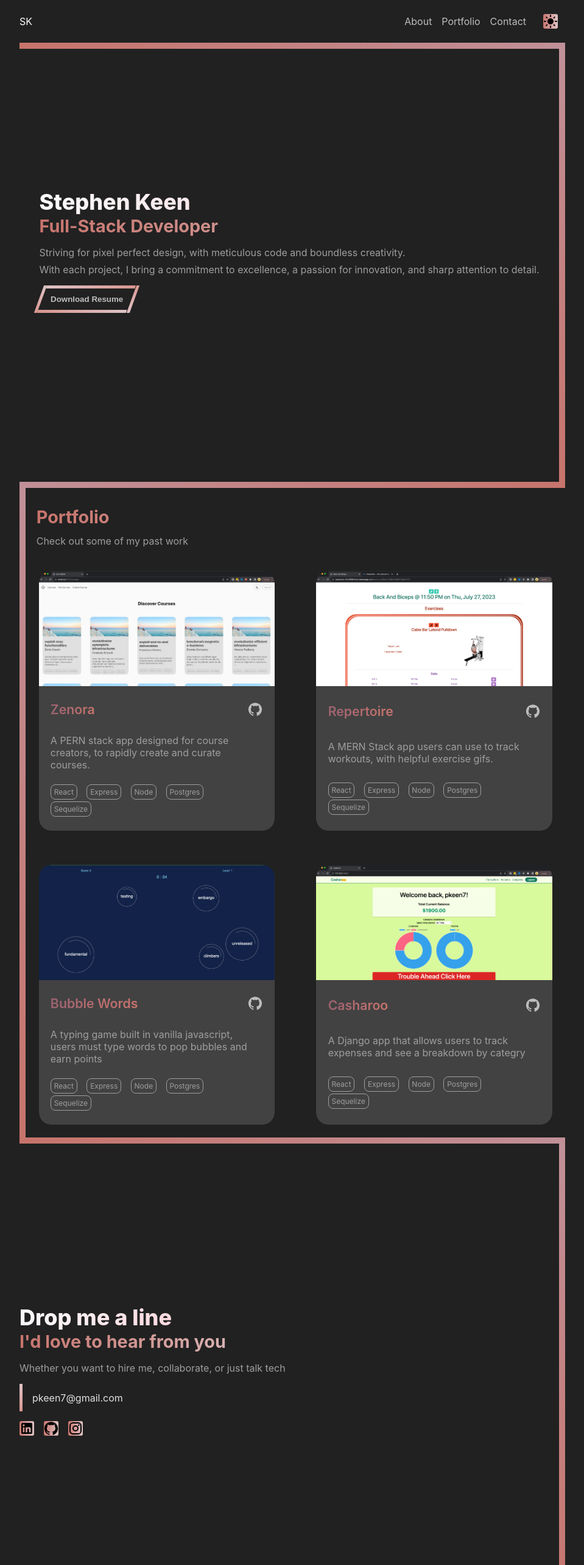
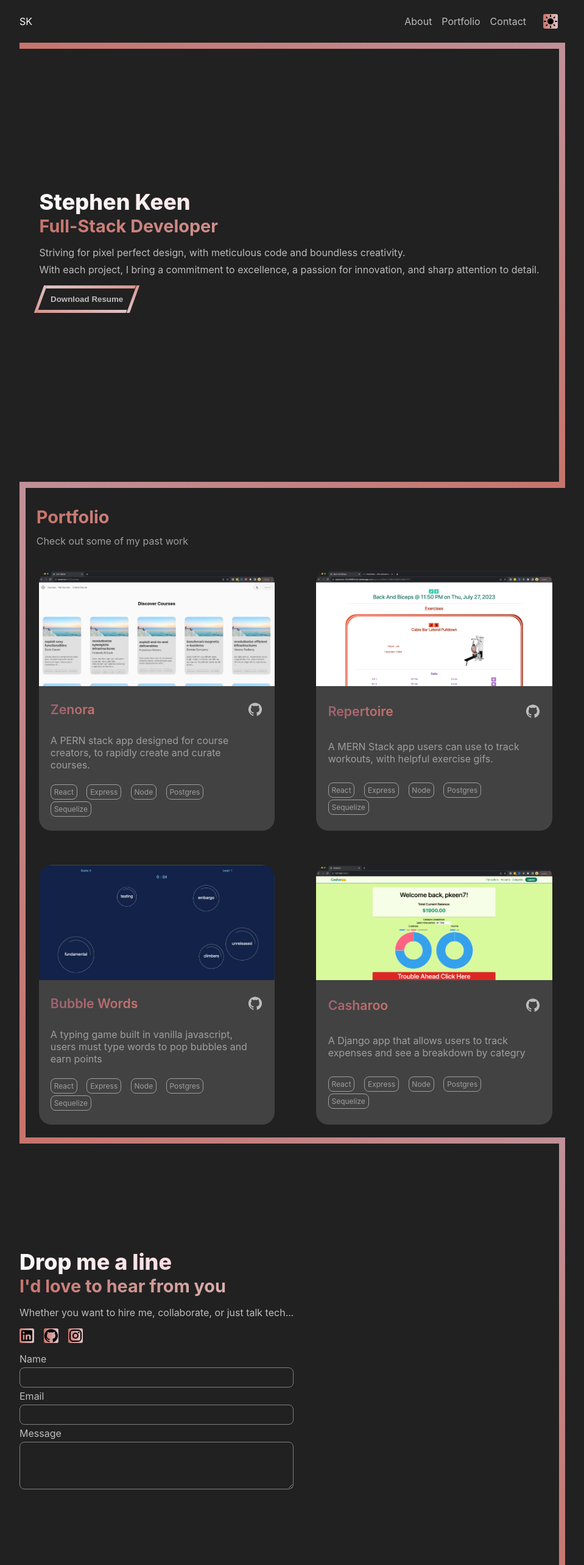
Before and after one commit to pkeen/my-portfolio-site, a React (Vite) app: page / in a window 1280 px wide. Shown: the top 2566 px of the page at 61% size, without its empty margins (160-1119 px from the left). Built offline with nearby package versions, Linux system fonts and the light colour scheme.

Commit message:
add contact form

```diff
--- /dev/null
+++ b/src/components/ContactForm.jsx
@@ -0,0 +1,48 @@
+import React, { useState } from "react";
+import InputField from "./InputField";
+import TextAreaField from "./TextAreaField";
+import RhomboidGradientButton from "../components/RhomboidGradientButton";
+
+
+const ContactForm = ({ className }) => {
+	const [formData, setFormData] = useState({
+		name: "",
+		email: "",
+		message: "",
+	});
+
+	const handleChange = (e) => {
+		setFormData((prev) => ({ ...prev, [e.target.name]: e.target.value }));
+	};
+
+	return (
+		<form className={className}>
+			<InputField
+				type="text"
+				name="name"
+				id="name"
+				value={formData.name}
+				onChange={handleChange}
+				label="Name"
+			/>
+			<InputField
+				type="email"
+				name="email"
+				id="email"
+				value={formData.email}
+				onChange={handleChange}
+				label="Email"
+			/>
+			<TextAreaField
+				name="message"
+				id="message"
+				value={formData.message}
+				onChange={handleChange}
+				label="Message"
+			/>
+
+		</form>
+	);
+};
+
+export default ContactForm;
--- /dev/null
+++ b/src/components/InputField.jsx
@@ -0,0 +1,41 @@
+import React from "react";
+import { useTheme } from "@emotion/react";
+
+const InputField = ({ type, name, id, value, onChange, label }) => {
+
+	const theme = useTheme()
+
+	return (
+		<div
+			css={{
+				display: "flex",
+				flexDirection: "column",
+			}}
+		>
+			<label
+				htmlFor={id}
+				css={{
+					textAlign: "left",
+					// color: "white"
+				}}
+			>
+				{label || name}
+			</label>
+			<input
+				type={type}
+				name={name}
+				id={id}
+				value={value}
+				onChange={onChange}
+				css={{
+					margin: ".25rem 0",
+					padding: ".5rem",
+					borderRadius: ".5rem",
+					border: "1px solid grey",
+				}}
+			></input>
+		</div>
+	);
+};
+
+export default InputField;
--- /dev/null
+++ b/src/components/TextAreaField.jsx
@@ -0,0 +1,36 @@
+import React from "react";
+
+const TextAreaField = ({ name, id, value, onChange, label }) => {
+	return (
+		<div
+			css={{
+				display: "flex",
+				flexDirection: "column",
+			}}
+		>
+			<label
+				htmlFor={id}
+				css={{
+					textAlign: "left",
+				}}
+			>
+				{label || name}
+			</label>
+			<textarea
+				name={name}
+				id={id}
+				value={value}
+				onChange={onChange}
+                rows="4"
+				css={{
+					margin: ".25rem 0",
+					padding: ".5rem",
+					borderRadius: ".5rem",
+					border: "1px solid grey",
+				}}
+			></textarea>
+		</div>
+	);
+};
+
+export default TextAreaField;
--- a/src/themes/GlobalStyles.jsx
+++ b/src/themes/GlobalStyles.jsx
@@ -117,172 +117,174 @@ const GlobalStyles = ({ theme }) => {
 			background-color: blue
 		}
 	`;
-	const themeGlobals = Object.keys(theme.globals).map
-	console.log(themeGlobals)
+	// const themeGlobals = Object.keys(theme.globals).map
+	// console.log(themeGlobals)
+
+	return <Global styles={[base, theme.globals] } />
 
 	// need to find a way to programatically inject global styles from theme
-	return (
-		<Global
-			styles={css`
-				/* CSS RESET STYLES */
-				html,
-				body,
-				div,
-				span,
-				applet,
-				object,
-				iframe,
-				h1,
-				h2,
-				h3,
-				h4,
-				h5,
-				h6,
-				p,
-				blockquote,
-				pre,
-				a,
-				abbr,
-				acronym,
-				address,
-				big,
-				cite,
-				code,
-				del,
-				dfn,
-				em,
-				img,
-				ins,
-				kbd,
-				q,
-				s,
-				samp,
-				small,
-				strike,
-				strong,
-				sub,
-				sup,
-				tt,
-				var,
-				b,
-				u,
-				i,
-				center,
-				dl,
-				dt,
-				dd,
-				ol,
-				ul,
-				li,
-				fieldset,
-				form,
-				label,
-				legend,
-				table,
-				caption,
-				tbody,
-				tfoot,
-				thead,
-				tr,
-				th,
-				td,
-				article,
-				aside,
-				canvas,
-				details,
-				embed,
-				figure,
-				figcaption,
-				footer,
-				header,
-				hgroup,
-				menu,
-				nav,
-				output,
-				ruby,
-				section,
-				summary,
-				time,
-				mark,
-				audio,
-				video {
-					margin: 0;
-					padding: 0;
-					border: 0;
-					/* font-size: 100%; */
-					font: inherit;
-					vertical-align: baseline;
-				}
-				* {
-					box-shadow: none;
-				}
+	// return (
+	// 	<Global
+	// 		styles={css`
+	// 			/* CSS RESET STYLES */
+	// 			html,
+	// 			body,
+	// 			div,
+	// 			span,
+	// 			applet,
+	// 			object,
+	// 			iframe,
+	// 			h1,
+	// 			h2,
+	// 			h3,
+	// 			h4,
+	// 			h5,
+	// 			h6,
+	// 			p,
+	// 			blockquote,
+	// 			pre,
+	// 			a,
+	// 			abbr,
+	// 			acronym,
+	// 			address,
+	// 			big,
+	// 			cite,
+	// 			code,
+	// 			del,
+	// 			dfn,
+	// 			em,
+	// 			img,
+	// 			ins,
+	// 			kbd,
+	// 			q,
+	// 			s,
+	// 			samp,
+	// 			small,
+	// 			strike,
+	// 			strong,
+	// 			sub,
+	// 			sup,
+	// 			tt,
+	// 			var,
+	// 			b,
+	// 			u,
+	// 			i,
+	// 			center,
+	// 			dl,
+	// 			dt,
+	// 			dd,
+	// 			ol,
+	// 			ul,
+	// 			li,
+	// 			fieldset,
+	// 			form,
+	// 			label,
+	// 			legend,
+	// 			table,
+	// 			caption,
+	// 			tbody,
+	// 			tfoot,
+	// 			thead,
+	// 			tr,
+	// 			th,
+	// 			td,
+	// 			article,
+	// 			aside,
+	// 			canvas,
+	// 			details,
+	// 			embed,
+	// 			figure,
+	// 			figcaption,
+	// 			footer,
+	// 			header,
+	// 			hgroup,
+	// 			menu,
+	// 			nav,
+	// 			output,
+	// 			ruby,
+	// 			section,
+	// 			summary,
+	// 			time,
+	// 			mark,
+	// 			audio,
+	// 			video {
+	// 				margin: 0;
+	// 				padding: 0;
+	// 				border: 0;
+	// 				/* font-size: 100%; */
+	// 				font: inherit;
+	// 				vertical-align: baseline;
+	// 			}
+	// 			* {
+	// 				box-shadow: none;
+	// 			}
 
-				:root {
-					font-family: Inter, system-ui, Avenir, Helvetica, Arial,
-						sans-serif;
-					font-synthesis: none;
-					text-rendering: optimizeLegibility;
-					-webkit-font-smoothing: antialiased;
-					-moz-osx-font-smoothing: grayscale;
-					-webkit-text-size-adjust: 100%;
-					padding: 0;
-					margin: 0;
-				}
-				html {
-					font-size: 14px;
-				}
+	// 			:root {
+	// 				font-family: Inter, system-ui, Avenir, Helvetica, Arial,
+	// 					sans-serif;
+	// 				font-synthesis: none;
+	// 				text-rendering: optimizeLegibility;
+	// 				-webkit-font-smoothing: antialiased;
+	// 				-moz-osx-font-smoothing: grayscale;
+	// 				-webkit-text-size-adjust: 100%;
+	// 				padding: 0;
+	// 				margin: 0;
+	// 			}
+	// 			html {
+	// 				font-size: 14px;
+	// 			}
 
-				*,
-				*::before,
-				*::after {
-					box-sizing: border-box;
-					margin: 0;
-					padding: 0;
-				}
-				body {
-					background-color: ${theme.backgroundColor};
-					transition: background-color 0.5s;
-					margin: 0;
-					display: flex;
-					place-items: center;
-					width: 100vw;
-					min-height: 100vh;
-					color: ${theme.textColor}; // this should mostly be overriden
-				}
-				#root {
-					width: 100vw;
-					min-height: 100vh;
-					/* margin: 0 auto; */
-					/* padding: 2rem; */
-					text-align: center;
-				}
+	// 			*,
+	// 			*::before,
+	// 			*::after {
+	// 				box-sizing: border-box;
+	// 				margin: 0;
+	// 				padding: 0;
+	// 			}
+	// 			body {
+	// 				background-color: ${theme.backgroundColor};
+	// 				transition: background-color 0.5s;
+	// 				margin: 0;
+	// 				display: flex;
+	// 				place-items: center;
+	// 				width: 100vw;
+	// 				min-height: 100vh;
+	// 				color: ${theme.textColor}; // this should mostly be overriden
+	// 			}
+	// 			#root {
+	// 				width: 100vw;
+	// 				min-height: 100vh;
+	// 				/* margin: 0 auto; */
+	// 				/* padding: 2rem; */
+	// 				text-align: center;
+	// 			}
 
-				nav {
-					background-color: ${theme.backgroundColor};
-				}
+	// 			nav {
+	// 				background-color: ${theme.backgroundColor};
+	// 			}
 
-				a {
-					font-weight: 500;
-					color: #646cff;
-					text-decoration: inherit;
-				}
+	// 			a {
+	// 				font-weight: 500;
+	// 				color: #646cff;
+	// 				text-decoration: inherit;
+	// 			}
 
-				a:hover {
-					color: #535bf2;
-				}
+	// 			a:hover {
+	// 				color: #535bf2;
+	// 			}
 
-                h1 {
-                    color: ${theme.typography.h1};
-                }
-                h2 {
-                    color: ${theme.typography.h2};
-                }
-                h3 {
-                    color: ${theme.typography.h3};
-                }
-			`}
-		/>
-	);
+    //             h1 {
+    //                 color: ${theme.typography.h1};
+    //             }
+    //             h2 {
+    //                 color: ${theme.typography.h2};
+    //             }
+    //             h3 {
+    //                 color: ${theme.typography.h3};
+    //             }
+	// 		`}
+	// 	/>
+	// );
 };
 
 export default GlobalStyles;
--- a/src/themes/dark-theme.js
+++ b/src/themes/dark-theme.js
@@ -29,7 +29,17 @@ let darkTheme = merge({}, defaultTheme, {
 			},
 		},
 		blockquote: {
-			color: defaultTheme.colors.grey[500],
+			color: defaultTheme.colors.grey[400],
+		},
+		input: {
+			// backgroundColor: defaultTheme.colors.grey[900],
+			color: defaultTheme.colors.grey[400],
+		},
+		label: {
+			color: defaultTheme.colors.grey[400],
+		},
+		textArea: {
+			color: defaultTheme.colors.grey[400],
 		},
 	},
 	components: {
@@ -48,10 +58,19 @@ let darkTheme = merge({}, defaultTheme, {
 	},
 	gradients: {
 		h1: [defaultTheme.colors.grey[50], defaultTheme.colors.pink[200]],
-		h2: [defaultTheme.colors.appleBlossom[500], defaultTheme.colors.orientalPink[300]],
-		h3: [defaultTheme.colors.orientalPink[600], defaultTheme.colors.appleBlossom[500]],
+		h2: [
+			defaultTheme.colors.appleBlossom[500],
+			defaultTheme.colors.orientalPink[300],
+		],
+		h3: [
+			defaultTheme.colors.orientalPink[600],
+			defaultTheme.colors.appleBlossom[500],
+		],
 		// darkVibrant: `linear-gradient(90deg, ${theme.colors.appleBlossom[500]}, ${theme.colors.orientalPink[300]})`,
-		border: [defaultTheme.colors.appleBlossom[500], defaultTheme.colors.orientalPink[400]]
+		border: [
+			defaultTheme.colors.appleBlossom[500],
+			defaultTheme.colors.orientalPink[400],
+		],
 	},
 	globals: {
 		body: {
--- a/src/themes/default-theme.js
+++ b/src/themes/default-theme.js
@@ -4,7 +4,9 @@ const mq = breakpoints.map((bp, idx) => {
 	return {
 		higher: `@media (min-width: ${bp}px)`,
 		lower: `@media (max-width: ${bp}px)`,
-		only: `@media (min-width: ${bp}px) and (max-width: ${breakpoints[idx + 1]}px)`,
+		only: `@media (min-width: ${bp}px) and (max-width: ${
+			breakpoints[idx + 1]
+		}px)`,
 	};
 });
 
@@ -152,6 +154,23 @@ const theme = {
 	},
 };
 
+theme.typography = {
+	...theme.typography,
+	input: {
+		backgroundColor: "transparent",
+		transition: "background 0.5 ease",
+		color: theme.colors.grey[500],
+	},
+	label: {
+		color: theme.colors.grey[500],
+	},
+	textArea: {
+		backgroundColor: "transparent",
+		transition: "background 0.5 ease",
+		color: theme.colors.grey[500],
+	},
+};
+
 theme.globals = {
 	html: {
 		fontSize: theme.root.baseFontSize,
--- a/src/themes/light-theme.js
+++ b/src/themes/light-theme.js
@@ -30,6 +30,15 @@ const lightTheme = merge({}, defaultTheme, {
 			"&: hover": {
 				color: defaultTheme.colors.grey[600],
 			},
+		},
+		input: {
+			color: defaultTheme.colors.grey[700],
+		},
+		label: {
+			color: defaultTheme.colors.grey[700],
+		},
+		textArea: {
+			color: defaultTheme.colors.grey[700],
 		},
 	},
 	components: {
--- a/src/views/Contact.jsx
+++ b/src/views/Contact.jsx
@@ -7,6 +7,7 @@ import { Instagram } from "@mui/icons-material";
 import Discord from "../components/Discord";
 import IconButton from "../components/IconButton";
 import Email from "../components/Email";
+import ContactForm from "../components/ContactForm";
 
 const Contact = () => {
 	const theme = useTheme();
@@ -74,16 +75,13 @@ const Contact = () => {
 						>
 							I'd love to hear from you
 						</h2>
+
 						<blockquote
 							css={{ textAlign: "left", marginTop: "1rem" }}
 						>
 							Whether you want to hire me, collaborate, or just
-							talk tech
+							talk tech...
 						</blockquote>
-
-						<Email css={{ marginTop: "1rem" }}>
-							pkeen7@gmail.com
-						</Email>
 
 						<div
 							css={{
@@ -137,6 +135,15 @@ const Contact = () => {
 								</IconButton>
 							</a>
 						</div>
+
+						{/* <Email css={{ marginTop: "1rem" }}>
+							pkeen7@gmail.com
+						</Email> */}
+						<ContactForm
+							css={{
+								marginTop: "1rem",
+							}}
+						/>
 					</div>
 				</div>
 				<div
```
